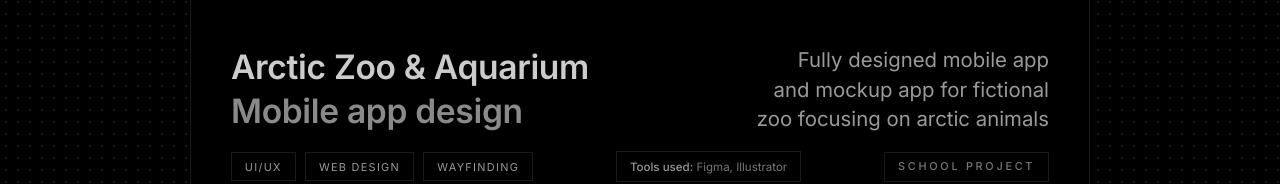
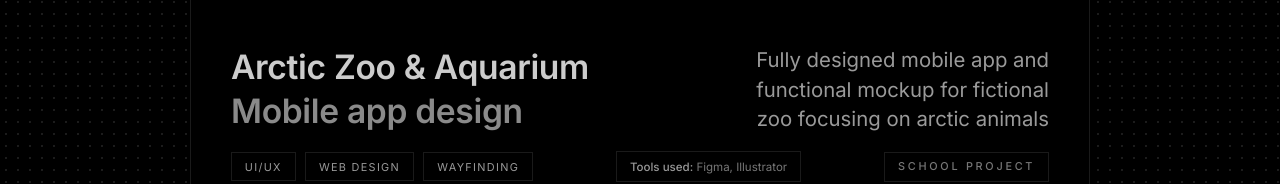
Before and after one commit to lexrubin-git/lexrubin-git.github.io, a plain HTML site: page 2/index.html in a window 1280 px wide. Shown: the part 412-596 px from the top of the page. Drawn offline with Linux system fonts and the light colour scheme.

Commit message:
Update description in Arctic Zoo project
-mockup app
+functional mockup

```diff
--- a/2/index.html
+++ b/2/index.html
@@ -1412,7 +1412,7 @@
       <div class="hero-title-col">
         <h1 class="artwork-main-title">Arctic Zoo &amp; Aquarium<span class="title-sub">Mobile app design</span></h1>
       </div>
-      <p class="hero-desc">Fully designed mobile app and mockup app for fictional zoo focusing on arctic animals</p>
+      <p class="hero-desc">Fully designed mobile app and functional mockup for fictional zoo focusing on arctic animals</p>
     </div>
     <div class="hero-meta-row">
       <div class="hero-tags">
```
